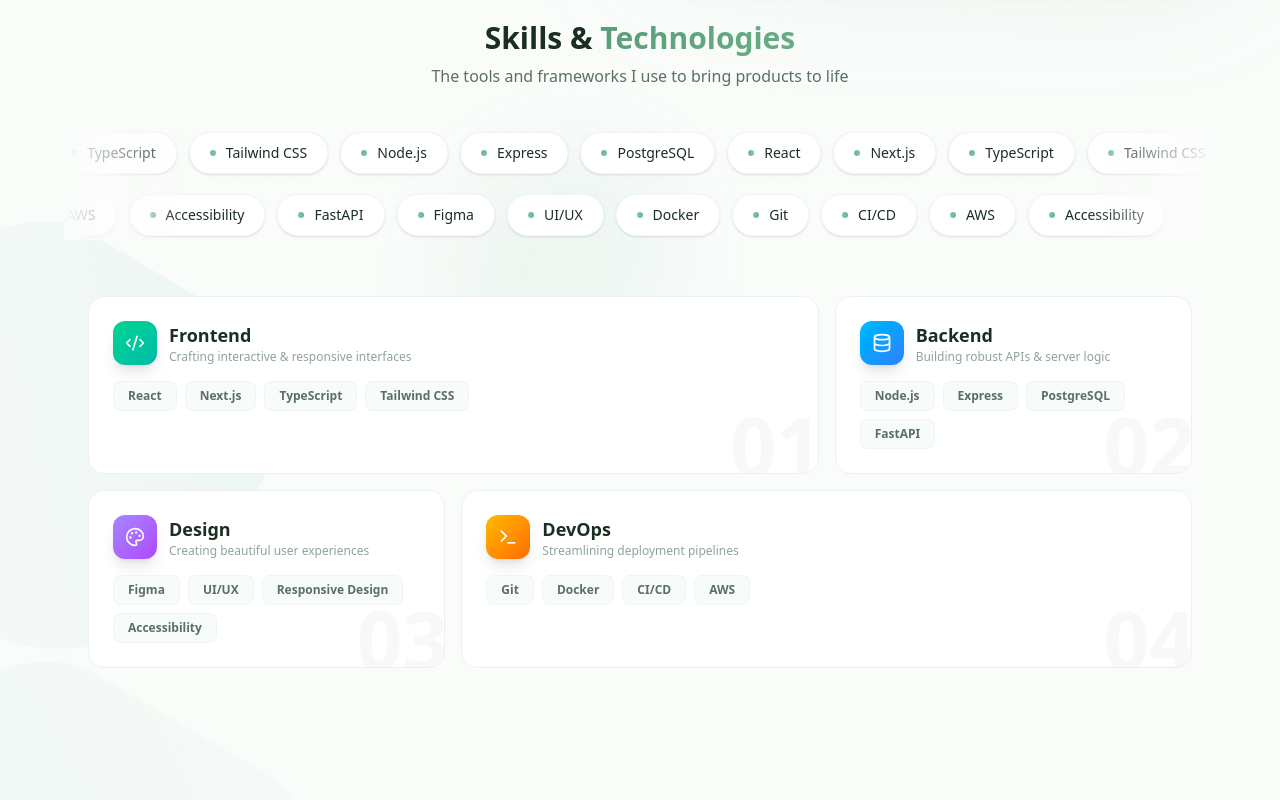
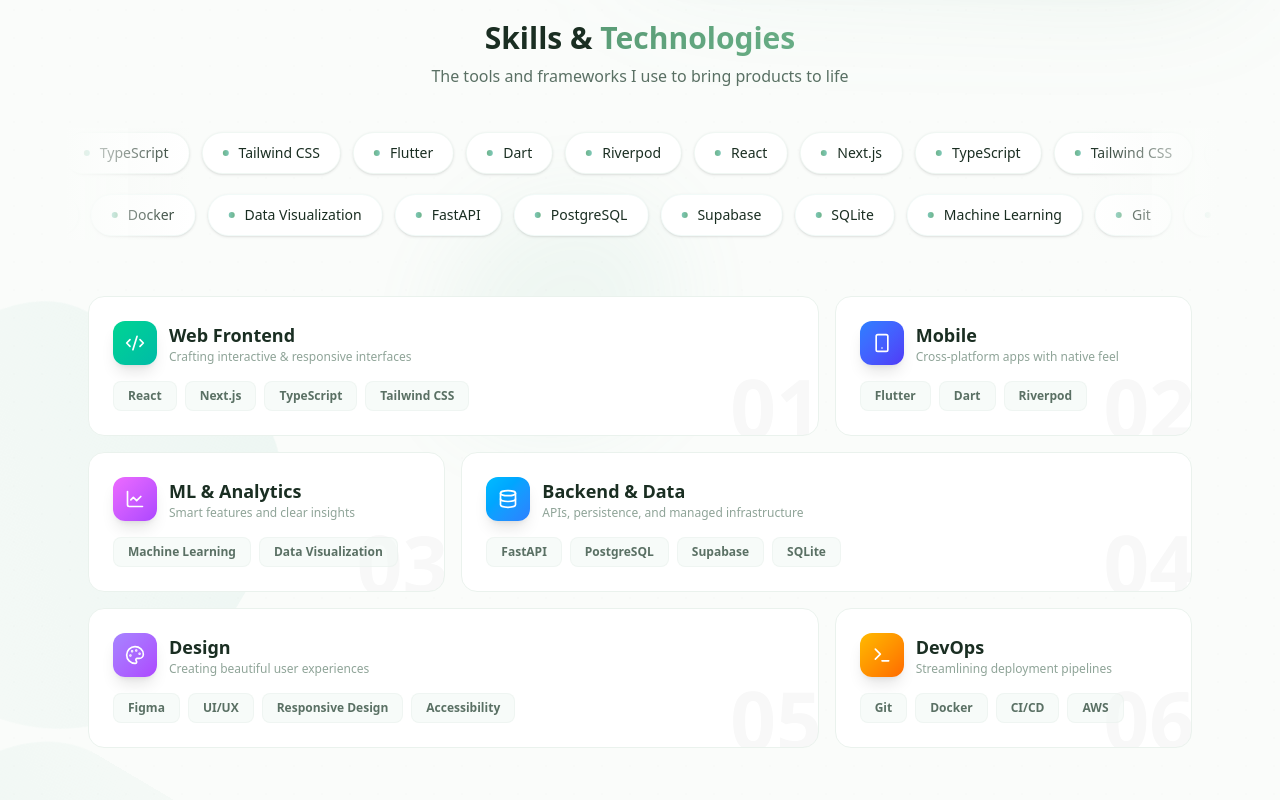
Before and after one commit to KlyrhonMiko/portfolio, a Next.js app: page / in a window 1280 px wide. Shown: the part 1700-2500 px from the top of the page. Built offline with nearby package versions, Linux system fonts and the light colour scheme.

Commit message:
feat: update about section skills

```diff
--- a/src/components/About.tsx
+++ b/src/components/About.tsx
@@ -7,7 +7,8 @@ import {
   Palette,
   Database,
   Terminal,
-  Briefcase,
+  Smartphone,
+  LineChart,
   Zap,
   Heart,
   Target,
@@ -16,18 +17,32 @@ import {
 
 const skills = [
   {
-    category: "Frontend",
+    category: "Web Frontend",
     icon: Code2,
     description: "Crafting interactive & responsive interfaces",
     accent: "from-emerald-400 to-teal-500",
     items: ["React", "Next.js", "TypeScript", "Tailwind CSS"],
   },
   {
-    category: "Backend",
+    category: "Mobile",
+    icon: Smartphone,
+    description: "Cross-platform apps with native feel",
+    accent: "from-blue-500 to-indigo-600",
+    items: ["Flutter", "Dart", "Riverpod"],
+  },
+  {
+    category: "ML & Analytics",
+    icon: LineChart,
+    description: "Smart features and clear insights",
+    accent: "from-fuchsia-400 to-purple-500",
+    items: ["Machine Learning", "Data Visualization"],
+  },
+  {
+    category: "Backend & Data",
     icon: Database,
-    description: "Building robust APIs & server logic",
+    description: "APIs, persistence, and managed infrastructure",
     accent: "from-sky-400 to-blue-500",
-    items: ["Node.js", "Express", "PostgreSQL", "FastAPI"],
+    items: ["FastAPI", "PostgreSQL", "Supabase", "SQLite"],
   },
   {
     category: "Design",
@@ -50,19 +65,19 @@ const marqueeRow1 = [
   "Next.js",
   "TypeScript",
   "Tailwind CSS",
-  "Node.js",
-  "Express",
-  "PostgreSQL",
+  "Flutter",
+  "Dart",
+  "Riverpod",
 ];
 const marqueeRow2 = [
   "FastAPI",
-  "Figma",
-  "UI/UX",
+  "PostgreSQL",
+  "Supabase",
+  "SQLite",
+  "Machine Learning",
+  "Git",
   "Docker",
-  "Git",
-  "CI/CD",
-  "AWS",
-  "Accessibility",
+  "Data Visualization",
 ];
 
 const traits = [
@@ -407,17 +422,20 @@ export default function About() {
             </div>
           </div>
 
-          {/* ── Category Bento Grid ── */}
+          {/* ── Category Bento Grid (lg: 2+1 / 1+2 / 2+1) ── */}
           <div className="grid gap-3 sm:gap-4 sm:grid-cols-2 lg:grid-cols-3">
-            {skills.map((skill, index) => (
+            {skills.map((skill, index) => {
+              const wideLg =
+                index === 0 || index === 3 || index === 4
+                  ? " lg:col-span-2"
+                  : "";
+              return (
               <motion.div
                 key={skill.category}
                 initial={{ opacity: 0, y: 20 }}
                 animate={isInView ? { opacity: 1, y: 0 } : {}}
                 transition={{ duration: 0.5, delay: 0.6 + index * 0.1 }}
-                className={`group relative overflow-hidden rounded-xl sm:rounded-2xl border border-border-light bg-surface p-4 sm:p-6 transition-all duration-500 hover:-translate-y-1 hover:shadow-xl hover:shadow-primary/8${
-                  index === 0 || index === 3 ? " lg:col-span-2" : ""
-                }`}
+                className={`group relative overflow-hidden rounded-xl sm:rounded-2xl border border-border-light bg-surface p-4 sm:p-6 transition-all duration-500 hover:-translate-y-1 hover:shadow-xl hover:shadow-primary/8${wideLg}`}
               >
                 {/* Watermark number */}
                 <span className="pointer-events-none absolute -bottom-3 -right-1 select-none text-[80px] font-black leading-none text-heading/[0.03] transition-all duration-500 group-hover:text-heading/[0.06]">
@@ -461,7 +479,8 @@ export default function About() {
                   </div>
                 </div>
               </motion.div>
-            ))}
+              );
+            })}
           </div>
         </motion.div>
       </div>
```
